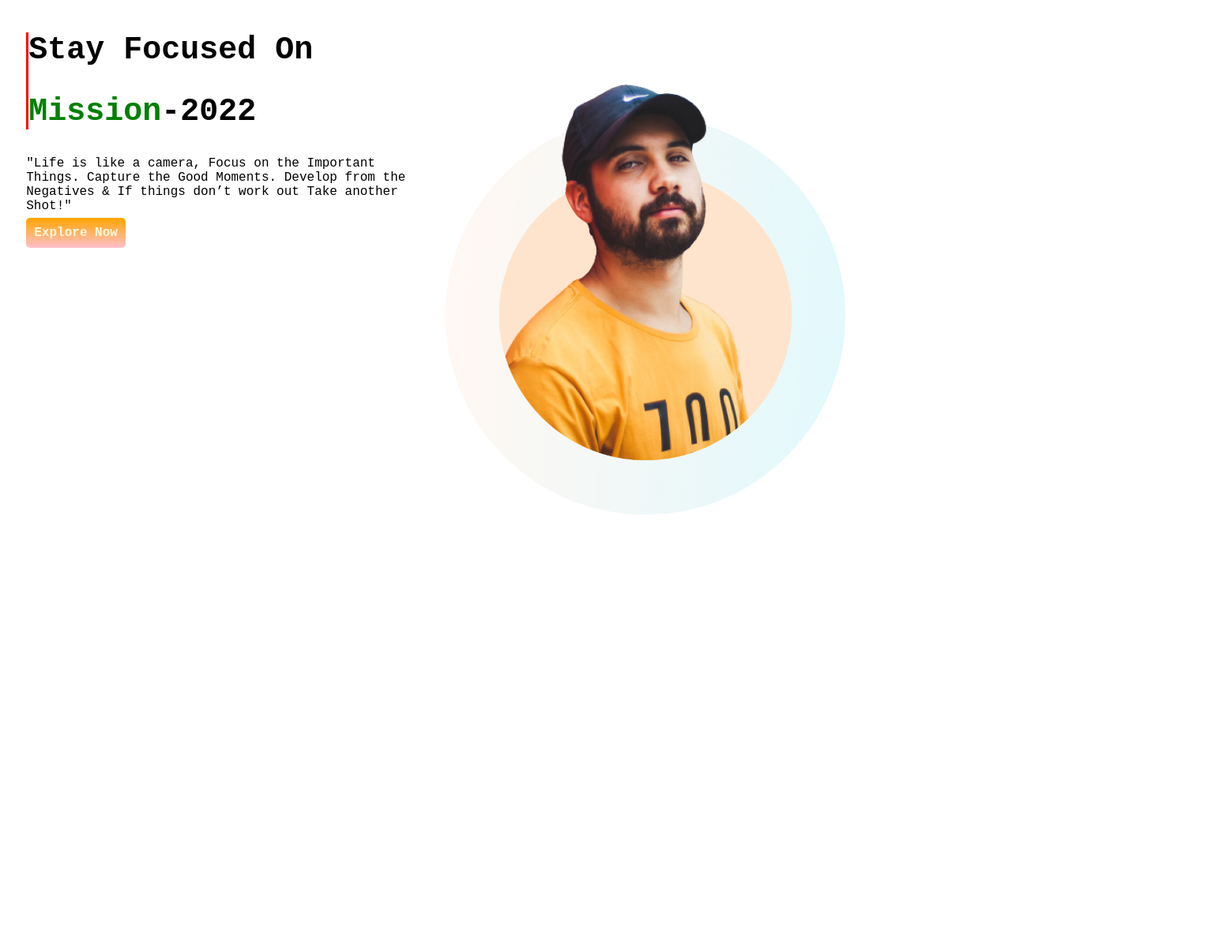
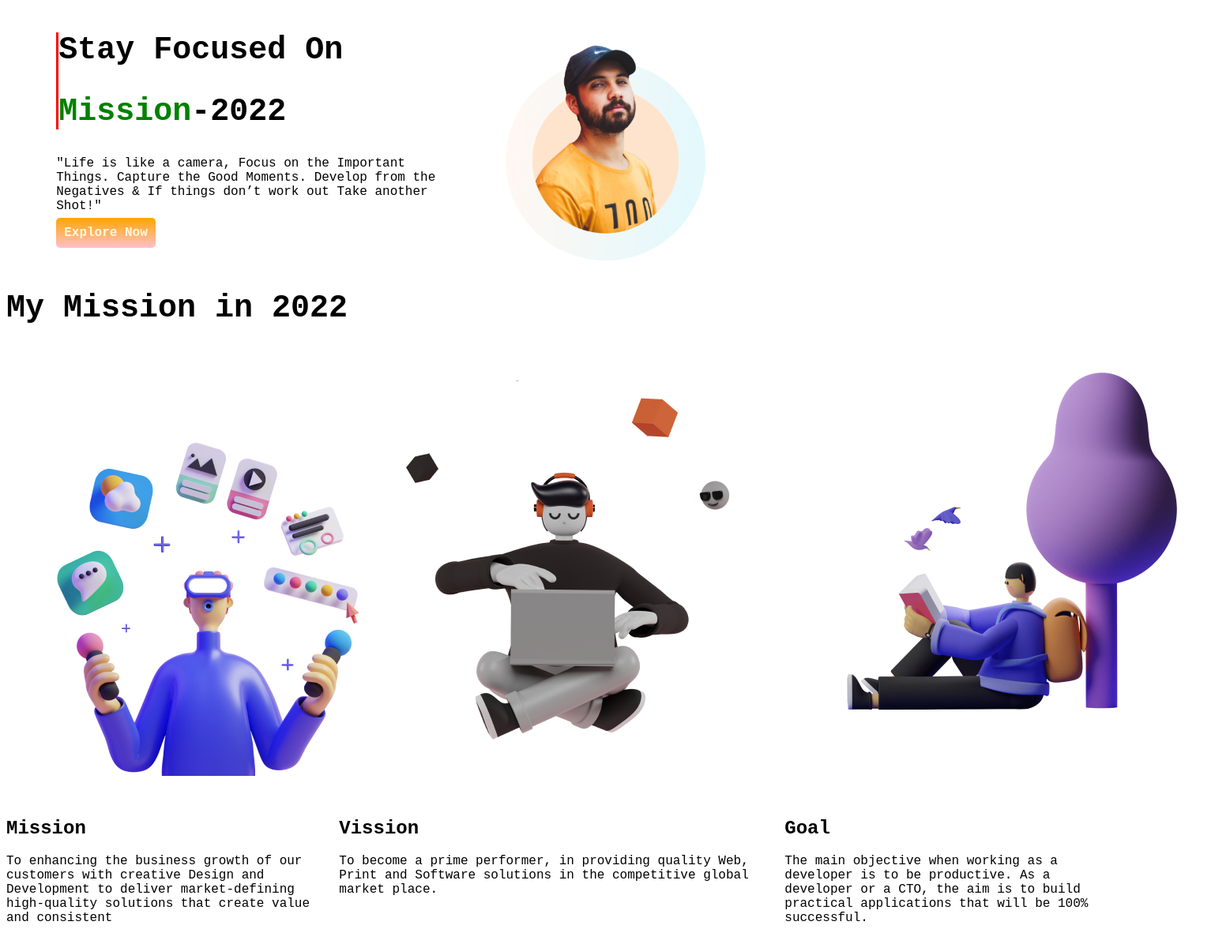
Before and after one commit to NAYEMAFerdaus/first-assignment, a plain HTML site: page index.html in a window 1280 px wide. Shown: the whole page at 79% size, 1557 px wide, since content can reach past the window. Before the commit the page ends 800 px from the top, so only its background shows below. Drawn offline with Linux system fonts and the light colour scheme.

Commit message:
mission added

```diff
--- a/index.html
+++ b/index.html
@@ -9,7 +9,7 @@
 
 </head>
 <body>
-    <section>
+    <section class="mission-part">
         <div class="home-part">
             <div class="border-line">
                 <h1>Stay Focused On</h1>
@@ -23,7 +23,31 @@
             <img src="images/person-2.png" alt="">
         </div>
     </section>
+    <section class="development-part">
+        <h1> My Mission in 2022</h1>
+        <div class=" mission-part">
+            <div class="mission-item">
+                <img src="images/illustrator-1.png" alt="">
+                <h2>Mission</h2>
+                <p>To enhancing the business growth of our customers with creative Design and Development to deliver market-defining high-quality solutions that create value and consistent</p>
 
+
+            </div>
+            <div class="missiom-item">
+                <img src="images/illustrator-2.png" alt="">
+                <h2>Vission</h2>
+                <p>To become a prime performer, in providing quality Web, Print and Software solutions in the competitive global market place.
+                </p>
+
+            </div>
+            <div class="mission-item">
+                <img src="images/illustrator-3.png" alt="">
+                <h2>Goal</h2>
+                <p>The main objective when working as a developer is to be productive.  As a developer or a CTO, the aim is to build practical applications that will be 100% successful.</p>
+
+            </div>
+        </div>
+    </section>
 
 
 
--- a/style.css
+++ b/style.css
@@ -7,9 +7,14 @@ h1{font-size: 40px;
 .green-color{
     color:green;
 }
-section{
+.mission-part{
     display: flex;
-    margin-bottom: 100px;
+    margin-bottom: 0px;
+
+}
+.mission-item{
+
+width:33.33%
 }
 .border-line{
     border-left:
@@ -17,11 +22,11 @@ section{
 }
 .home-part{
     width:40%;
-    padding-left: 2%;
+    padding-left: 5%;
 
 }
 .home-part img{
-    width:100%;
+    width:50%;
 }
 .link-button{
     text-decoration: none;
```
Also changed, not shown: images/illustrator-1.png (added), images/illustrator-2.png (added), images/illustrator-3.png (added).
